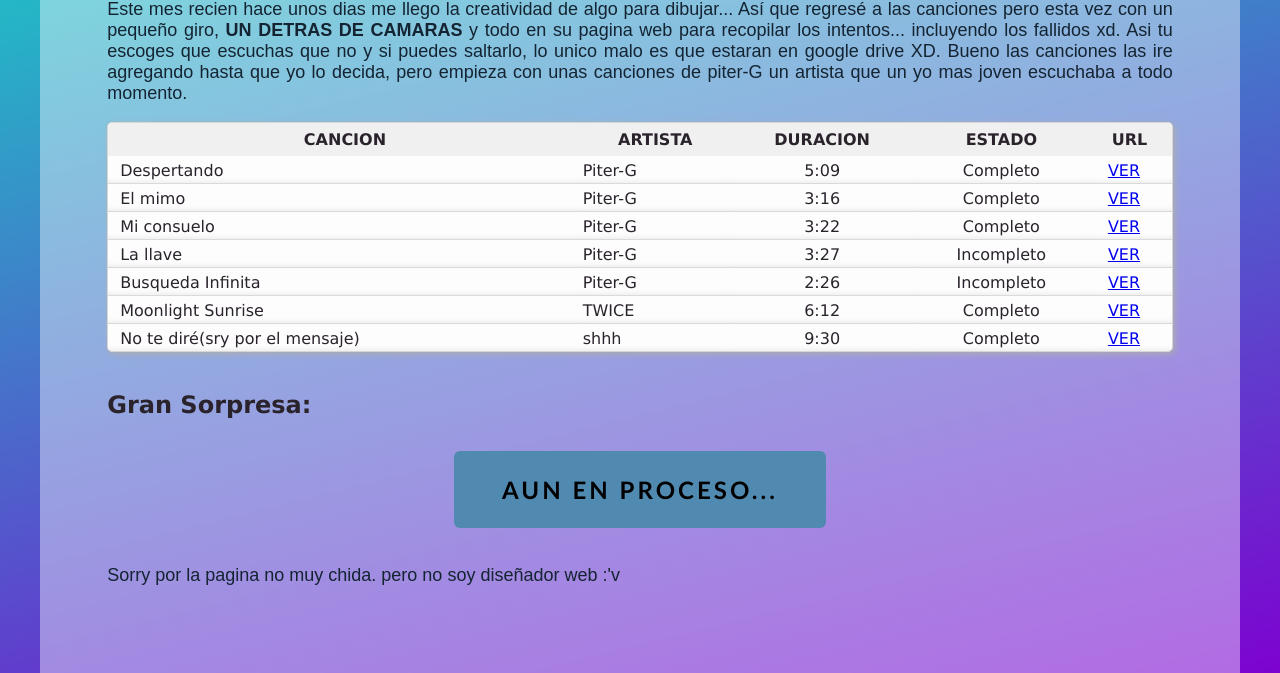
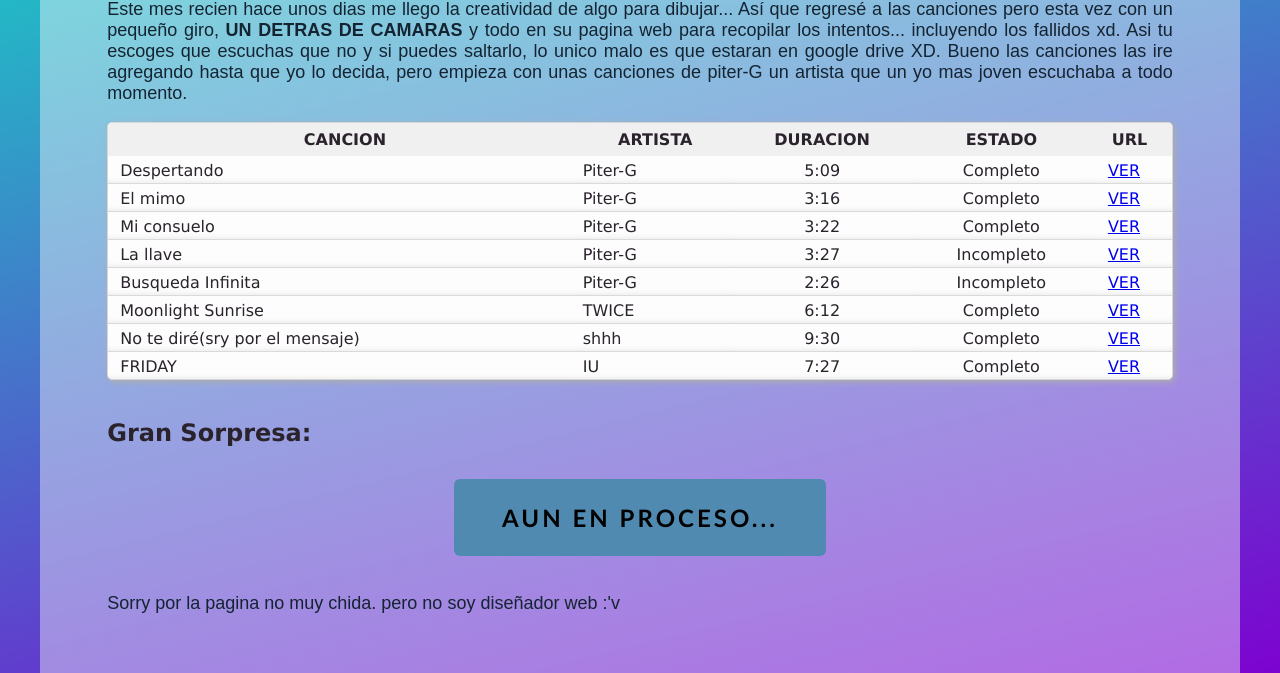
Before and after one commit to Ayrton-Soto/agassi-proyect, a plain HTML site: page index.html in a window 1280 px wide. Shown: the part 127-800 px from the top of the page. Drawn offline with Linux system fonts and the light colour scheme.

Commit message:
Agregado Friday

```diff
--- a/index.html
+++ b/index.html
@@ -91,6 +91,15 @@
                                 <a href="https://drive.google.com/file/d/1UUWa5wnXVlUUKRZ6XvajnvJv3BDUZOV1/view?usp=share_link">VER</a>
                             </td>
                         </tr>
+                        <tr>
+                            <td>FRIDAY</td>
+                            <td>IU</td>
+                            <td class="text-center">7:27</td>
+                            <td class="text-center">Completo</td>
+                            <td class="text-center">
+                                <a href="https://drive.google.com/file/d/1gSSUfuWI1VI06hMDxynWc-yh_lpxOHbw/view?usp=share_link">VER</a>
+                            </td>
+                        </tr>
                     </tbody>
                 </table>
                 <br>
```
